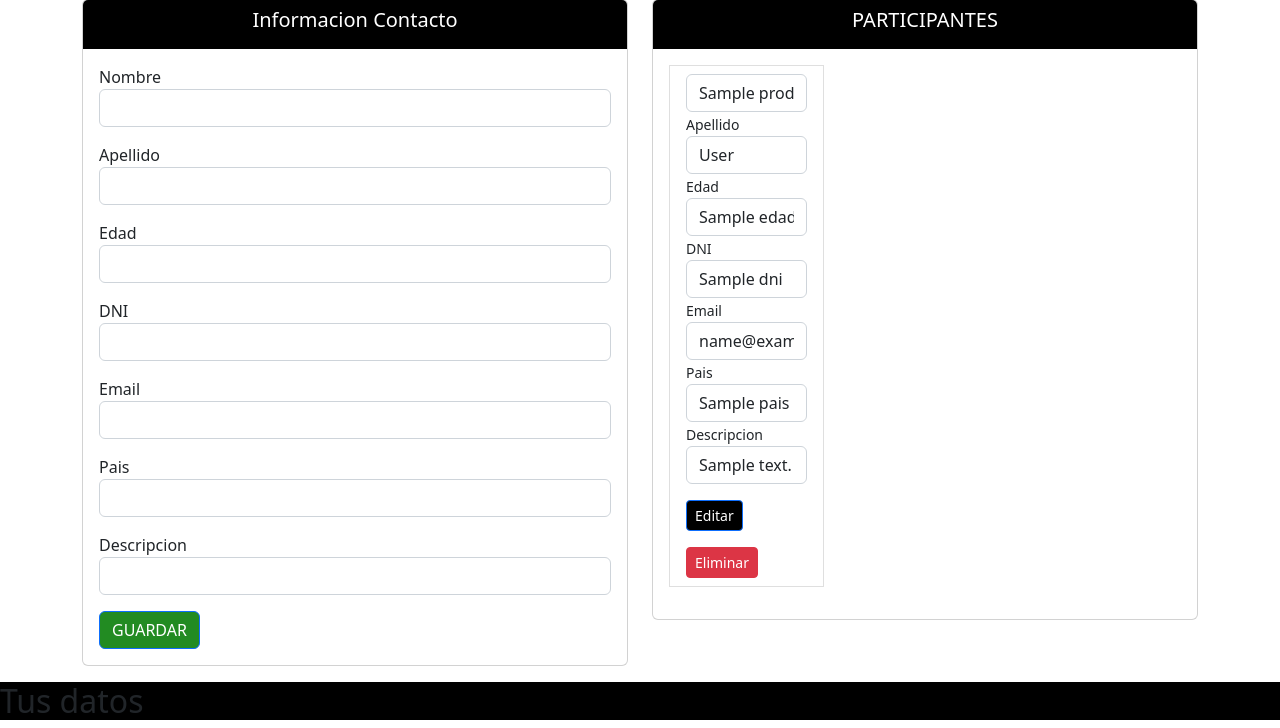
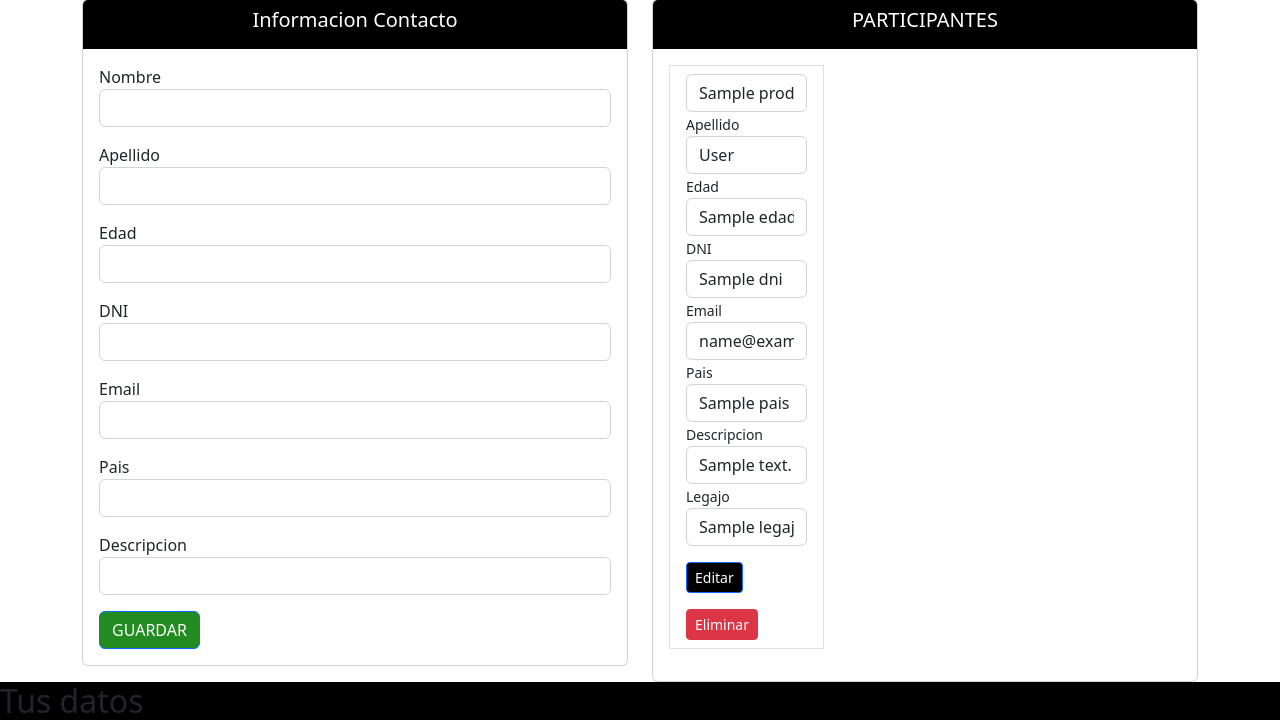
Before and after one commit to denismembrive/CRUD-Py-Flask-MongoDB, a Flask app: page / in a window 1280 px wide. Shown: the part 299-1027 px from the top of the page. Run offline with Flask 3, Linux system fonts and the light colour scheme; a database or web service that is not in the repository returns one stand-in record (values such as "Sample title").

Commit message:
Legajo Automatico

```diff
--- a/app.py
+++ b/app.py
@@ -1,6 +1,7 @@
 from flask import Flask, render_template, request, Response, jsonify, redirect, url_for
 import database as dbase
 from product import Product
+import random
 
 db = dbase.dbConnection()
 
@@ -20,6 +21,10 @@ def homeDos():
     productsReceived = products.find()
     return render_template('index.html', products = productsReceived)
 '''
+# Legajo generado automaticamente
+
+legajo = random.randint(2000, 4500)
+
 #Method Post
 @app.route('/products', methods=['POST'])
 def addProduct():
@@ -32,8 +37,8 @@ def addProduct():
     pais = request.form['pais']
     description = request.form['description']
 
-    if name and lastName and edad and dni and email and pais and description:
-        product = Product(name, lastName, edad, dni, email, pais, description)
+    if name and lastName and edad and dni and email and pais and description and legajo:
+        product = Product(name, lastName, edad, dni, email, pais, description, legajo)
         products.insert_one(product.toDBCollection())
         response = jsonify({
             'name' : name,
@@ -42,7 +47,9 @@ def addProduct():
             'dni': dni,
             'email': email,
             'pais': pais,
-            'description' : description
+            'description' : description,
+            'legajo': legajo
+
 
         })
         return redirect(url_for('home'))
--- a/product.py
+++ b/product.py
@@ -1,6 +1,6 @@
 # Creamos la clase productos y la coleccion que guardaremos en nuestra base de datos
 class Product:
-    def __init__(self, name, lastName, edad, dni, email, pais, description):                                               # VAMOS A HACER UNOS CAMBIOS
+    def __init__(self, name, lastName, edad, dni, email, pais, description, legajo):                                               # VAMOS A HACER UNOS CAMBIOS
         self.name = name
         self.lastName = lastName
         self.edad = edad
@@ -8,6 +8,7 @@ class Product:
         self.email = email
         self.pais = pais
         self.description = description
+        self.legajo = legajo
 
 
 # Creamos la funcion para crear la coleccion o el documento que se va a guardar en la base de datos
@@ -20,7 +21,8 @@ class Product:
             'dni': self.dni,
             'email': self.email,
             'pais': self.pais,
-            'description': self.description
+            'description': self.description,
+            'legajo': self.legajo
 
 
         }
--- a/templates/index.html
+++ b/templates/index.html
@@ -78,6 +78,9 @@
                                                     <input type="text" class="form-control" value="{{product.pais}}" name="pais">
                                                     <small>Descripcion</small>
                                                     <input type="text" class="form-control" value="{{product.description}}" name="description">
+                                                    <small>Legajo</small>
+                                                    <input type="text" class="form-control" value="{{product.legajo}}" name="legajo">
+                                    <!--CAMBIOS-->
                                                     <button class="btn btn-primary btn-sm mt-3" type="submit" style="background-color: black;">Editar</button>
                                                     <a href="{{url_for('delete', product_name=product.name)}}" class="btn btn-danger btn-sm mt-3">Eliminar</a>
 
```
